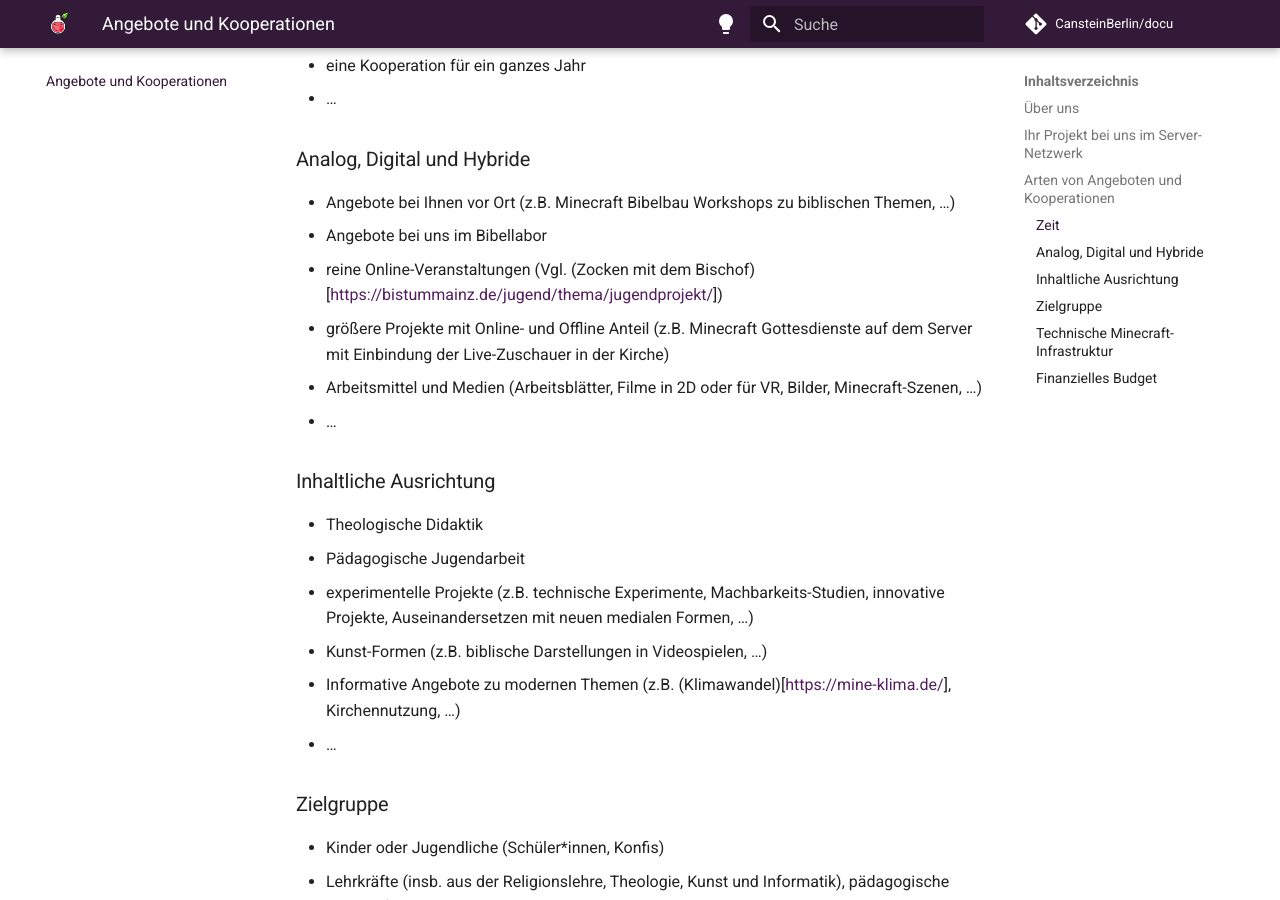
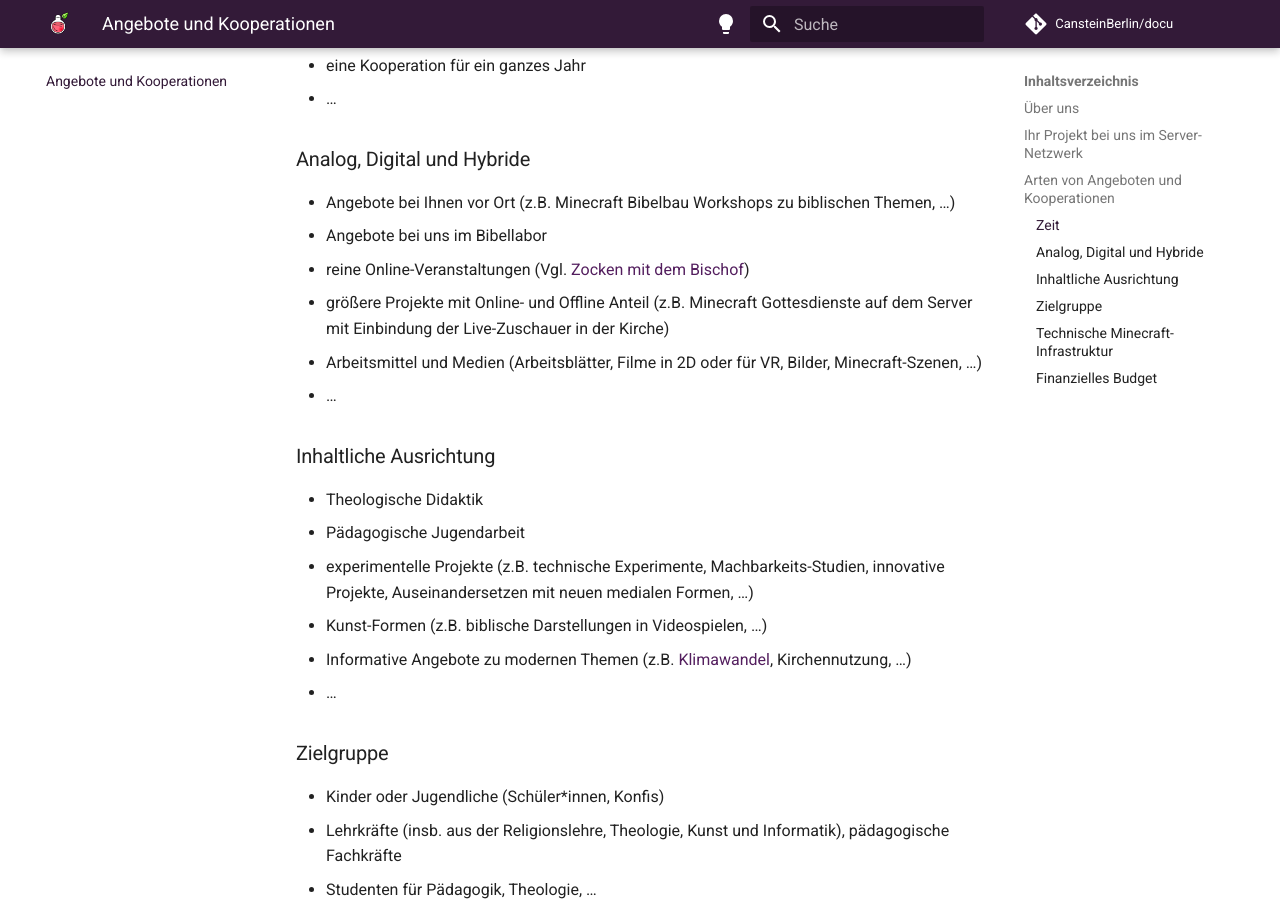
Before and after one commit to CansteinBerlin/docu, an MkDocs documentation site: the page built from docs/supplies/index.md, in a window 1280 px wide and 900 px high, scrolled down 1526 px. Built offline with MkDocs 1.6.1 and Material for MkDocs 9.7.7, drawn with Linux system fonts in a browser that asks for light colours; comment, search, counter and statistics services are not loaded.

Commit message:
Small typo

```diff
--- a/docs/supplies/index.md
+++ b/docs/supplies/index.md
@@ -29,7 +29,7 @@ Mit unserem Minecraft-Server, unserem technischen Setup und unseren Erfahrungen
 
 - Angebote bei Ihnen vor Ort (z.B. Minecraft Bibelbau Workshops zu biblischen Themen, …)
 - Angebote bei uns im Bibellabor
-- reine Online-Veranstaltungen (Vgl. (Zocken mit dem Bischof)[https://bistummainz.de/jugend/thema/jugendprojekt/])
+- reine Online-Veranstaltungen (Vgl. [Zocken mit dem Bischof](https://bistummainz.de/jugend/thema/jugendprojekt/))
 - größere Projekte mit Online- und Offline Anteil (z.B. Minecraft Gottesdienste auf dem Server mit Einbindung der Live-Zuschauer in der Kirche)
 - Arbeitsmittel und Medien (Arbeitsblätter, Filme in 2D oder für VR, Bilder, Minecraft-Szenen, …)
 - …
@@ -40,7 +40,7 @@ Mit unserem Minecraft-Server, unserem technischen Setup und unseren Erfahrungen
 - Pädagogische Jugendarbeit
 - experimentelle Projekte (z.B. technische Experimente, Machbarkeits-Studien, innovative Projekte, Auseinandersetzen mit neuen medialen Formen, …)
 - Kunst-Formen (z.B. biblische Darstellungen in Videospielen, …)
-- Informative Angebote zu modernen Themen (z.B. (Klimawandel)[https://mine-klima.de/], Kirchennutzung, …)
+- Informative Angebote zu modernen Themen (z.B. [Klimawandel](https://mine-klima.de), Kirchennutzung, …)
 - …
 
 ### Zielgruppe
```
Also changed, not shown: docs/supplies/cooperations.md (+1 -1 lines).
